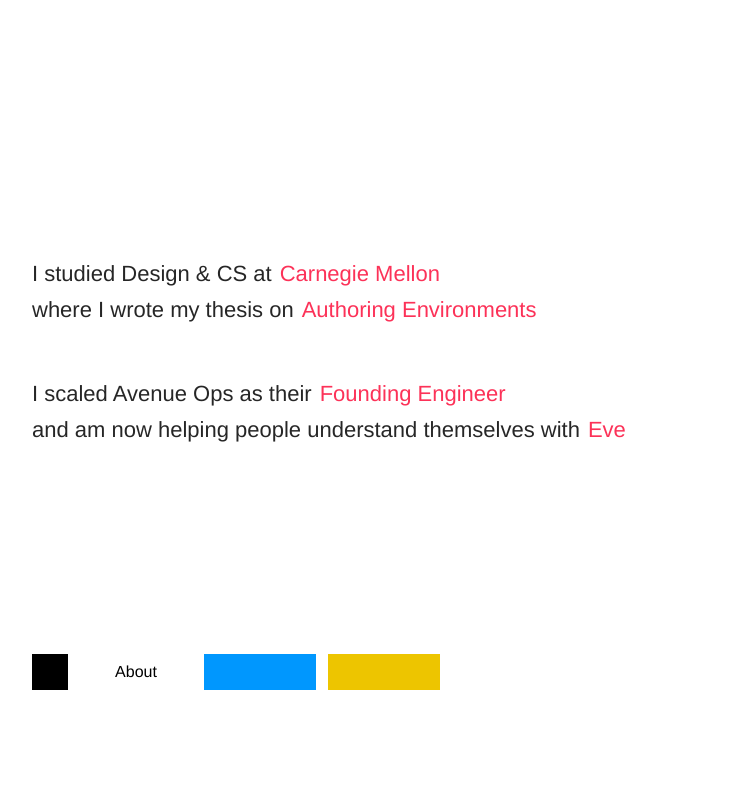
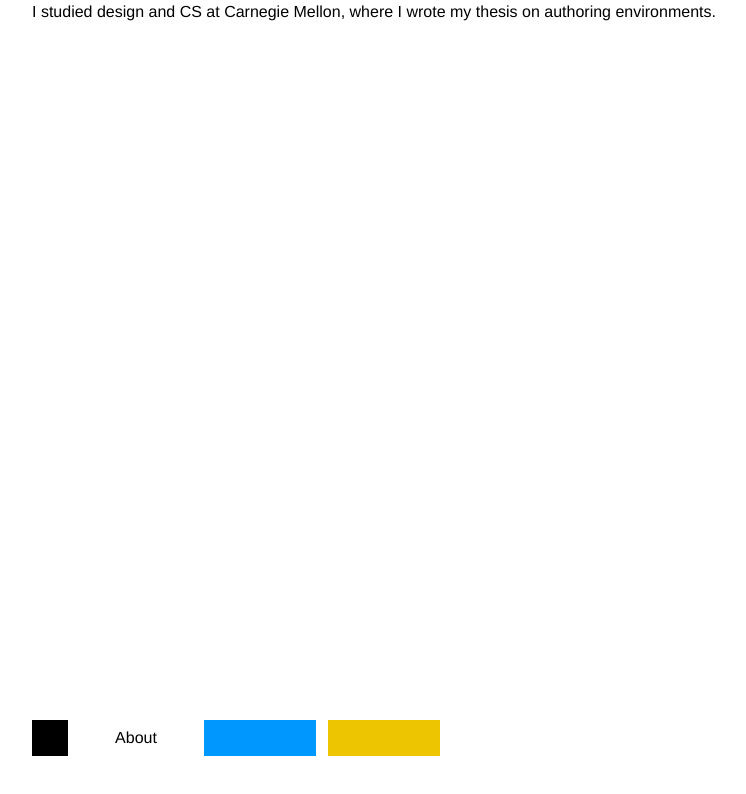
Before and after one commit to maayanalbert/malbert.space, a Next.js app: page /about in a window 1280 px wide. Shown: the top 794 px of the page, without its empty margins (80-826 px from the left). Built offline with nearby package versions, Linux system fonts and the light colour scheme.

Commit message:
tried to update spacing

```diff
--- a/src/components/Item.tsx
+++ b/src/components/Item.tsx
@@ -6,6 +6,10 @@
   first: string
   second: string
   link: string
+  third?: string
+  fourth?: string
+  link2?: string
+  fifth?: string
 }
 
 interface Props {
@@ -14,19 +18,34 @@
 }
 
 // can't use curSpace because of animation related delays
-export function Item({ item, page: space }: Props) {
-  const { first, second, link } = item
+export function Item({ item, page }: Props) {
+  const { first, second, link, third, fourth, link2, fifth } = item
   return (
-    <div className="flex sm:flex-row flex-col sm:gap-2 text-start sm:text-[22px] text-lg">
-      <p style={{ color: "rgba(0, 0, 0, .85)" }}>{first}</p>
+    <p
+      className="flex sm:flex-row flex-col sm:gap-2 text-start sm:text-[22px] text-lg"
+      style={{ color: "rgba(0, 0, 0, .85)" }}
+    >
+      {first}{" "}
       <a
         href={link}
         target="_blank"
         className="hover:underline"
-        style={{ color: getPageColor(space) }}
+        style={{ color: getPageColor(page) }}
       >
         {second}
-      </a>
-    </div>
+      </a>{" "}
+      {third && third}{" "}
+      {fourth && (
+        <a
+          href={link2}
+          target="_blank"
+          className="hover:underline"
+          style={{ color: getPageColor(page) }}
+        >
+          {fourth}
+        </a>
+      )}{" "}
+      {fifth && fifth}
+    </p>
   )
 }
--- a/src/components/NavButtons.tsx
+++ b/src/components/NavButtons.tsx
@@ -10,7 +10,7 @@
 
 export default function SpacesButtons() {
   return (
-    <div className="absolute w-full flex sm:justify-start justify-center sm:p-28 sm:pb-32 p-8 h-[20%] bottom-0">
+    <div className="w-full flex sm:justify-start justify-center items-start">
       <div className="flex flex-row items-center justify-between gap-3 relative sm:w-fit w-full">
         <HomeButton />
         <PageButton page="ABOUT" />
--- a/src/pages/_app.tsx
+++ b/src/pages/_app.tsx
@@ -1,5 +1,4 @@
-import { HomeButton } from "@/components/HomeButton"
-import SpacesButtons from "@/components/NavButtons"
+import NavButtons from "@/components/NavButtons"
 import "@/styles/globals.css"
 import type { AppProps } from "next/app"
 import { useMemo } from "react"
@@ -21,8 +20,14 @@
   return (
     <>
       <QueryClientProvider client={queryClient}>
-        <Component {...pageProps} />
-        <SpacesButtons />
+        <div className="h-full w-full pl-8 sm:pl-28">
+          <div className="h-[90%] w-full">
+            <Component {...pageProps} />
+          </div>
+          <div className="h-[10%] w-full">
+            <NavButtons />
+          </div>
+        </div>
       </QueryClientProvider>
     </>
   )
--- a/src/pages/about.tsx
+++ b/src/pages/about.tsx
@@ -9,52 +9,11 @@
 
   return (
     <div className="h-full w-full">
-      <div
-        className="absolute sm:pl-28 pl-8"
-        style={{ bottom: `calc(50% - ${11 * 4}px)` }}
-      >
-        <div className="flex flex-col sm:gap-14 gap-12 items-start">
-          <div className="flex flex-col sm:gap-2 gap-1" key={0}>
-            <Item
-              key={0}
-              item={{
-                first: "I studied Design & CS at",
-                second: "Carnegie Mellon",
-                link: "https://www.design.cmu.edu/user/967",
-              }}
-              page={"ABOUT"}
-            />
-            <Item
-              key={1}
-              item={{
-                first: "where I wrote my thesis on",
-                second: "Authoring Environments",
-                link: "https://paper.dropbox.com/doc/Stamper-An-Artboard-Oriented-Programming-Environment-QXtfMXshBFBNCu6iCtx2J",
-              }}
-              page={"ABOUT"}
-            />
-          </div>
-          <div className="flex flex-col sm:gap-2 gap-1" key={0}>
-            <Item
-              key={0}
-              item={{
-                first: "I scaled Avenue Ops as their",
-                second: "Founding Engineer",
-                link: "https://avenue.so/blog/avenue-launches-signal-views",
-              }}
-              page={"ABOUT"}
-            />
-            <Item
-              key={1}
-              item={{
-                first: "and am now helping people understand themselves with",
-                second: "Eve",
-                link: "https://www.eve.space/",
-              }}
-              page={"ABOUT"}
-            />
-          </div>
-        </div>
+      <div style={{ bottom: `calc(50% - ${11 * 4}px)` }}>
+        <p>
+          I studied design and CS at Carnegie Mellon, where I wrote my thesis on
+          authoring environments.
+        </p>
       </div>
     </div>
   )
--- a/src/pages/geography.tsx
+++ b/src/pages/geography.tsx
@@ -12,7 +12,7 @@
   const NY: Item = {
     first: "While I live in",
     second: "New York",
-    link: "https://www.google.com/maps/place/Manhattan,+New+York,+NY/@40.7591622,-74.0516318,12z/data=!3m1!4b1!4m6!3m5!1s0x89c2588f046ee661:0xa0b3281fcecc08c!8m2!3d40.7830603!4d-73.9712488!16zL20vMGNjNTY?entry=ttu",
+    link: "https://www.google.com/maps/place/Midtown+Manhattan,+New+York,+NY/@40.7466285,-74.0275196,11.6z/data=!4m6!3m5!1s0x89c25901a4127ca9:0xbecdcc9081d6cfdb!8m2!3d40.7549309!4d-73.9840195!16s%2Fg%2F11f3jdv3d9?entry=ttu",
   }
 
   const SF: Item = {
--- a/src/pages/index.tsx
+++ b/src/pages/index.tsx
@@ -9,18 +9,13 @@
   }, [])
 
   return (
-    <div className="h-full w-full">
-      <div
-        className="absolute sm:pl-28 pl-8"
-        style={{ bottom: `calc(50% - ${11 * 4}px)` }}
+    <div className="h-full w-full flex flex-col items-start justify-center">
+      <p
+        className="font-semibold sm:text-9xl text-5xl sm:leading-normal leading-tight"
+        style={{ fontFamily: "Helvetica Neue" }}
       >
-        <p
-          className="font-semibold sm:text-9xl text-5xl sm:leading-normal leading-tight"
-          style={{ fontFamily: "Helvetica Neue" }}
-        >
-          Hi, I'm Maayan
-        </p>
-      </div>
+        Hi, I'm Maayan
+      </p>
     </div>
   )
 }
```
